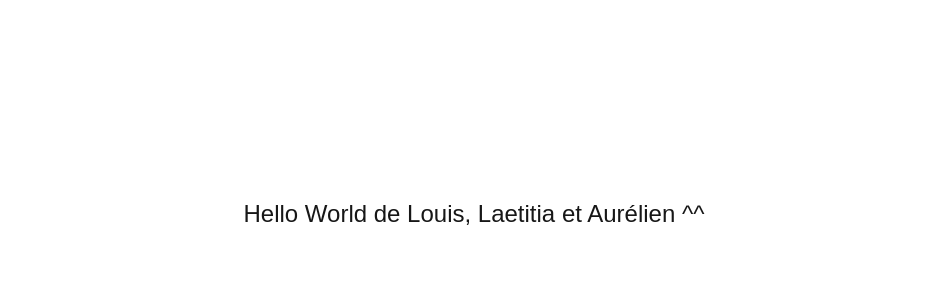
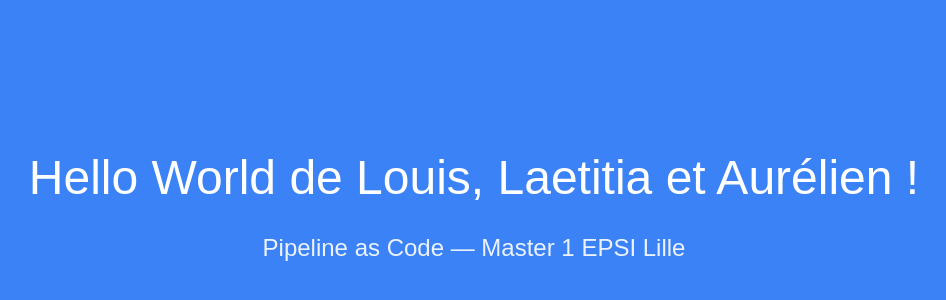
Before and after one commit to noupiiii/pipeline_as_code, a Next.js app: page / in a window 1280 px wide. Shown: the part 196-496 px from the top of the page, without its empty margins (166-1112 px from the left). Built offline with nearby package versions, Linux system fonts and the light colour scheme.

Commit message:
Mise à jour page accueil fond bleu

```diff
--- a/app/page.tsx
+++ b/app/page.tsx
@@ -1,18 +1,23 @@
-import Image from "next/image";
-
 export default function Home() {
   return (
     <main style={{
+      minHeight: "100vh",
+      background: "#3b82f6",
       display: "flex",
       flexDirection: "column",
+      alignItems: "center",
       justifyContent: "center",
-      alignItems: "center",
-      height: "100vh",
-      textAlign: "center"
+      fontFamily: "sans-serif",
+      color: "white",
+      textAlign: "center",
+      padding: "2rem"
     }}>
-      <h1 style={{ marginTop: "20px", fontSize: "24px" }}>
-        Hello World de Louis, Laetitia et Aurélien ^^
+      <h1 style={{ fontSize: "3rem", marginBottom: "1rem" }}>
+        Hello World de Louis, Laetitia et Aurélien !
       </h1>
+      <p style={{ fontSize: "1.5rem", opacity: 0.9 }}>
+        Pipeline as Code — Master 1 EPSI Lille
+      </p>
     </main>
   );
 }
```
